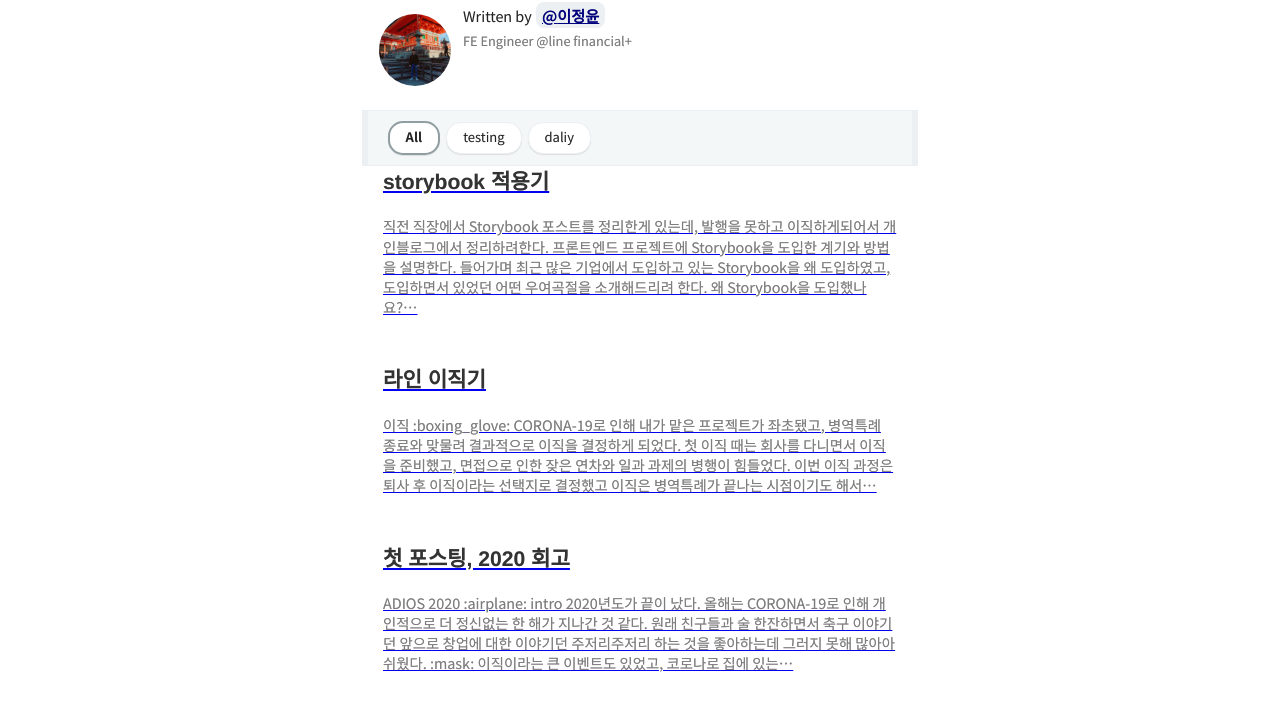
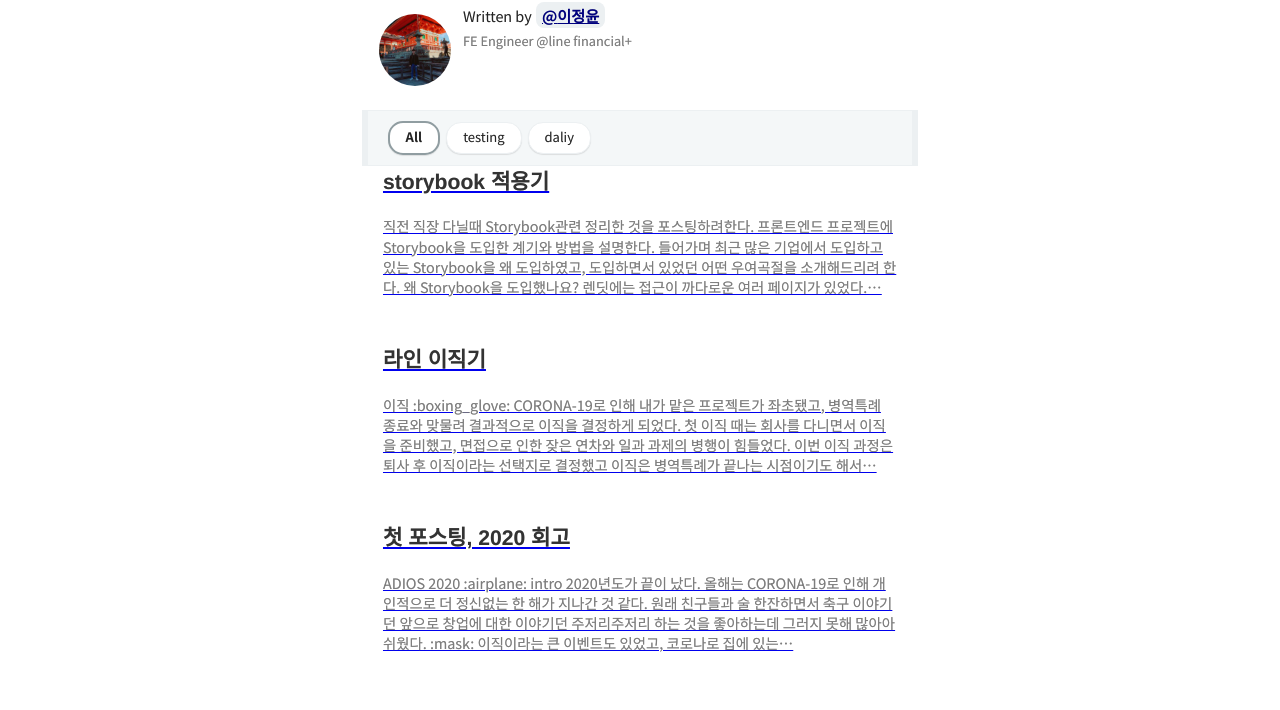
Before and after one commit to leeyun1533/promm, a Gatsby site: page / in a window 1280 px wide. Shown: the part 198-908 px from the top of the page. Built offline with nearby package versions, Linux system fonts and the light colour scheme; Gatsby itself is replaced by a stand-in of ours; some packages are replaced by stand-ins of ours; what typography-theme-github would draw is missing.

Commit message:
Fix the sentense

```diff
--- a/content/blog/testing/storybook-적용기.md
+++ b/content/blog/testing/storybook-적용기.md
@@ -6,7 +6,7 @@ thumbnail: { thumbnailSrc }
 draft: false
 ---
 
-직전 직장에서 Storybook 포스트를 정리한게 있는데, 발행을 못하고 이직하게되어서 개인블로그에서 정리하려한다.
+직전 직장 다닐때 Storybook관련 정리한 것을 포스팅하려한다.
 프론트엔드 프로젝트에 Storybook을 도입한 계기와 방법을 설명한다.
 
 <!-- excerpt -->
```
